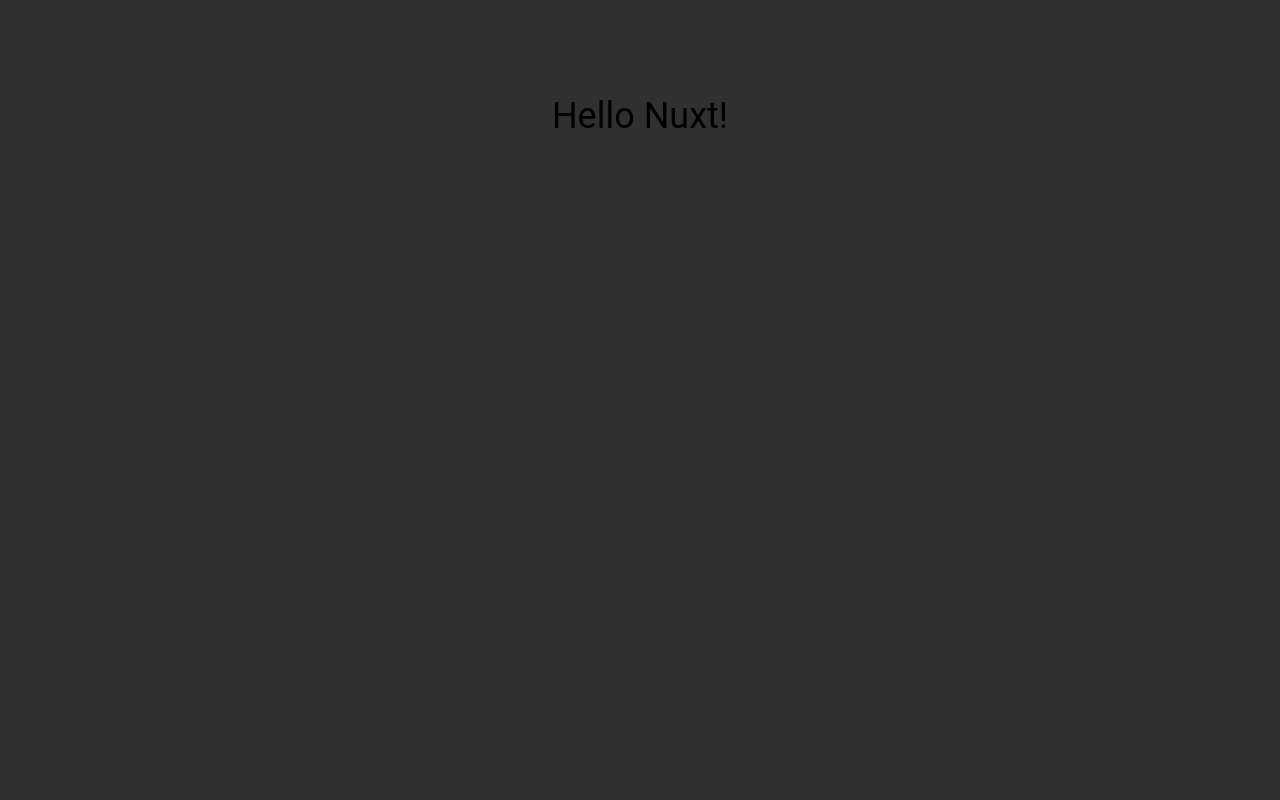
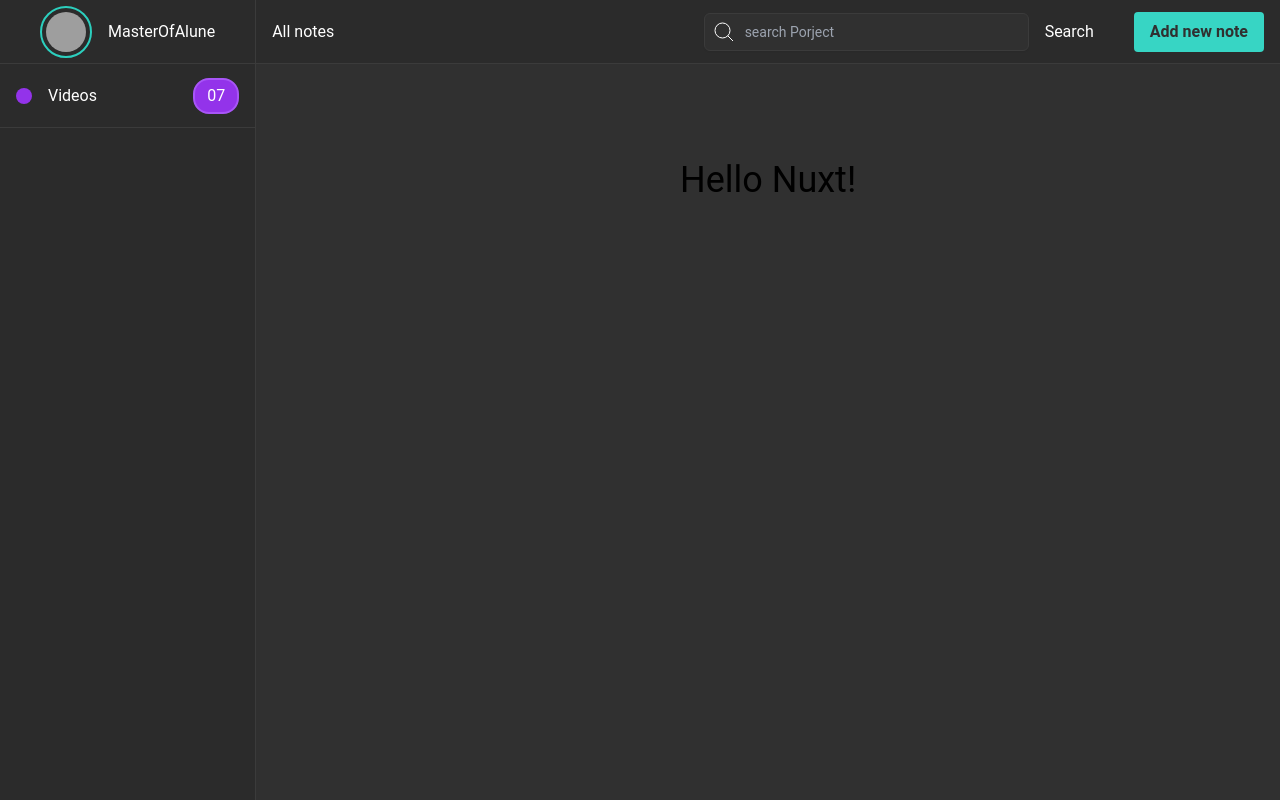
Before and after one commit to Hack-Weekly/sticky-toads, a Nuxt app: page / in a window 1280 px wide. Built offline with nearby package versions, Linux system fonts and the light colour scheme; grey boxes are pictures that could not be loaded.

Commit message:
layout finished ~ Done!

```diff
--- a/layouts/default.vue
+++ b/layouts/default.vue
@@ -1,7 +1,57 @@
 <template>
-    <div>
-        <slot/>
+    <div class="flex">
+
+        <div class="side-bar w-80 h-screen bg-gray-800 border-gray-700 border-r">
+
+            <div class="current-user w-full h-16 border-b border-gray-700 flex gap-x-4 justify-center items-center">
+                <div class="p-1 border-2 border-cyan-500 rounded-full flex justify-center items-center">
+                    <img src="https://media.tenor.com/O3i0RscRs88AAAAC/anime-girl-anime.gif" alt="user-img" class="w-10 h-10 rounded-full">
+                </div>
+                <p class="text-white"> MasterOfAlune</p>
+            </div>
+
+            <div class="w-full border-b h-16 border-gray-700 flex justify-between items-center px-4">
+                <div class="flex gap-x-4 justify-center items-center">
+                    <span class="rounded-full w-4 h-4 bg-purple-600">
+                    </span>
+                    <p class="text-white"> Videos </p>
+                </div>
+                <div class="py-1 px-3 text-center rounded-2xl text-white bg-purple-600 border-2 border-purple-500">
+                    07
+                </div>
+            </div>
+
+        </div>
+
+        <div class="w-full">
+
+            <div class="nav-bar w-full h-16 border-b border-gray-700 bg-gray-800 px-4 flex justify-between items-center" @click="toggleSearchInput(true)">
+
+                <div class="flex justify-center items-center text-white">
+                    <p> All notes </p>
+                </div>
+
+                <div class="flex gap-x-6 justify-center items-center text-white cursor-pointer">
+                    <div class="relative flex items-center" v-if="!isSearchInput">
+                        <svg xmlns="http://www.w3.org/2000/svg" fill="none" viewBox="0 0 24 24" strokeWidth={1.5} stroke="currentColor" class="w-6 h-6 absolute ml-2">
+                        <path strokeLinecap="round" strokeLinejoin="round" d="M21 21l-5.197-5.197m0 0A7.5 7.5 0 105.196 5.196a7.5 7.5 0 0010.607 10.607z" />
+                        </svg>
+                        <input type="text" class="w-full max-w-[325px] min-w-[325px] outline-none shadow-sm focus:ring-0 sm:text-sm border border-gray-700 bg-primary py-2 rounded-md pl-10 pr-2" placeholder="search Porject">
+                        <button class="py2 px-4 text-white transition-all duration-300 hover:text-cyan-400"> Search </button>
+                    </div>
+                    <ButtonPrimary text="Add new note"  class="cursor-pointer"/>
+                </div>
+
+            </div>
+
+            <div class="overflow-y-auto">
+                <slot/>
+            </div>
+
+        </div>
+
     </div>
 </template>
+
 <script setup lang="ts">
 </script>
--- a/pages/auth/sign-in.vue
+++ b/pages/auth/sign-in.vue
@@ -54,5 +54,8 @@ const onSubmit = handleSubmit((values) => {
   /* Bionic make your API call here */
 });
 
+definePageMeta({
+  layout: false // exclude the default layout
+})
 
 </script>
--- a/pages/auth/sign-up.vue
+++ b/pages/auth/sign-up.vue
@@ -68,4 +68,8 @@ const onSubmit = handleSubmit((values) => {
   /* Bionic make your API call here */
 });
 
+definePageMeta({
+  layout: false // exclude the default layout
+})
+
 </script>
```
